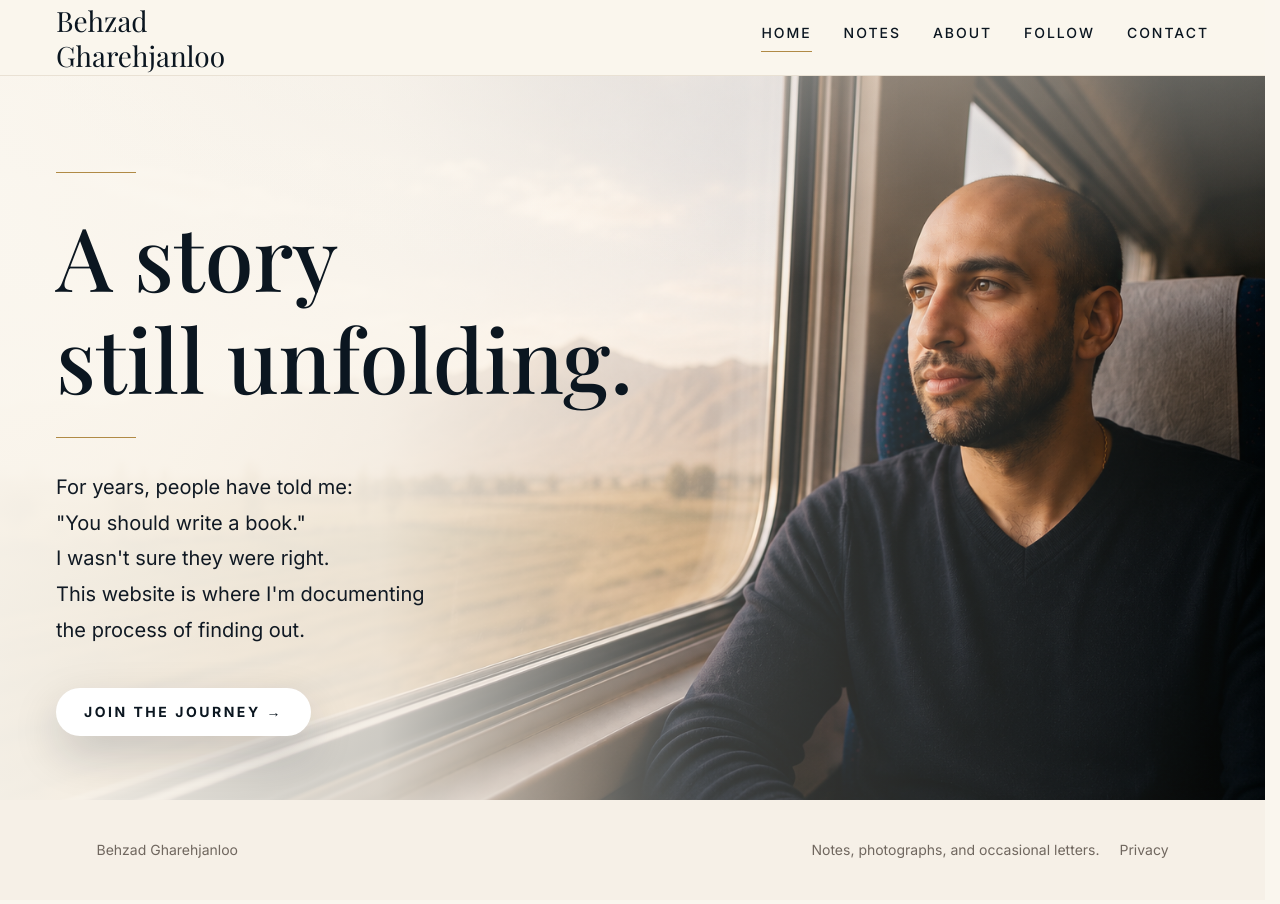
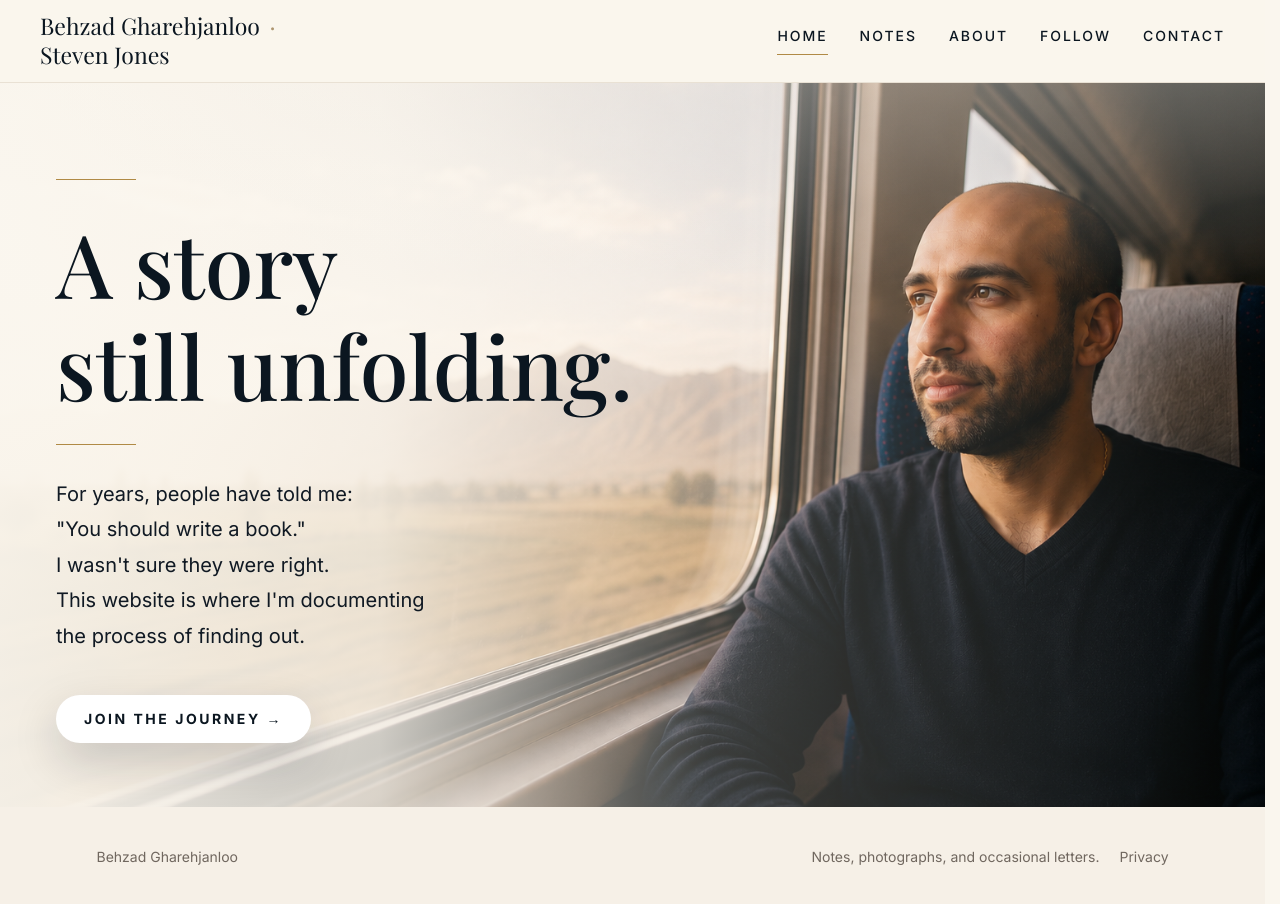
Before and after one commit to behzadgharehjanloo/behzadgh-website, a Next.js app: page / in a window 1280 px wide. Shown: the top 904 px of the page. Built offline with nearby package versions, Linux system fonts and the light colour scheme.

Commit message:
Unify Studio title and introduce dual-narrator compact site header

```diff
--- a/components/Header.tsx
+++ b/components/Header.tsx
@@ -23,10 +23,10 @@ export function Header() {
   const pathname = usePathname();
 
   return (
-    <header className="sticky top-0 z-30 h-[160px] border-b border-line/60 bg-[#faf6ee]/95 backdrop-blur md:h-[76px]">
-      <div className="mx-auto flex h-full w-full max-w-7xl flex-col gap-5 px-5 py-5 sm:px-8 md:flex-row md:items-center md:justify-between md:px-10 md:py-0 lg:px-14">
-        <Link href="/" className="font-serif text-[22px] leading-tight text-[#0b1620] md:text-[28px]">
-          Behzad Gharehjanloo
+    <header className="sticky top-0 z-30 border-b border-line/60 bg-[#faf6ee]/95 backdrop-blur">
+      <div className="mx-auto flex min-h-[74px] w-full max-w-[1750px] flex-col gap-3 px-5 py-3 sm:px-8 md:flex-row md:items-center md:justify-between md:gap-6 md:px-10">
+        <Link href="/" className="font-serif text-[17px] leading-tight text-[#0b1620] sm:text-[20px] lg:text-[23px]">
+          Behzad Gharehjanloo <span className="px-1 text-[#ad956f]" aria-hidden="true">·</span> Steven Jones
         </Link>
 
         <nav
```
